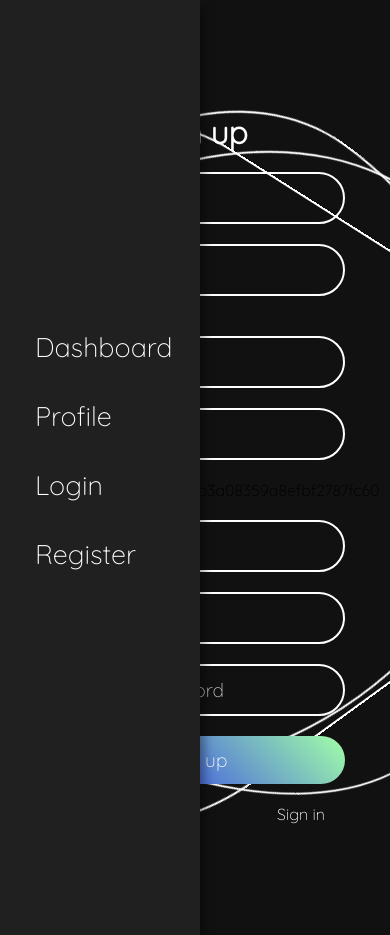
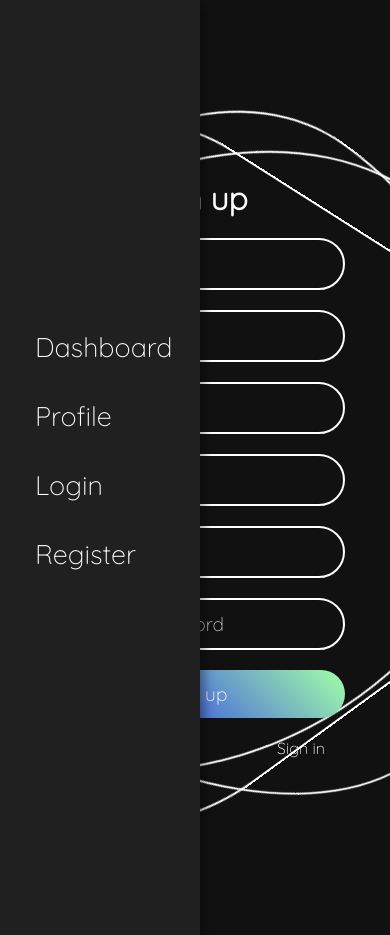
Before and after one commit to erfanalimohammadi/Onlineshop, a Flask app: template templates/register.html in a window 390 px wide; the page is wider, and only the part inside the window is pictured. Run offline with Flask 3, Linux system fonts and the light colour scheme; the template is opened without the code that fills it, so the values that code supplies are empty.

Commit message:
register phone number fixed

```diff
--- a/templates/register.html
+++ b/templates/register.html
@@ -72,11 +72,7 @@
         <input type="text" name="Username" placeholder="Username" required>
       </div>
       <div class="inputBx">
-<<<<<<< HEAD
-        <input type="number" name="Phone-number" placeholder="Phone Number" required>
-=======
         <input type="tel" for="phone-number" placeholder="Phone Number" required>
->>>>>>> 8173420bb1548e5ae0b3a08359a8efbf2787fc60
       </div>
       <div class="inputBx">
         <input type="email" name="Email" placeholder="Email" required>
```
